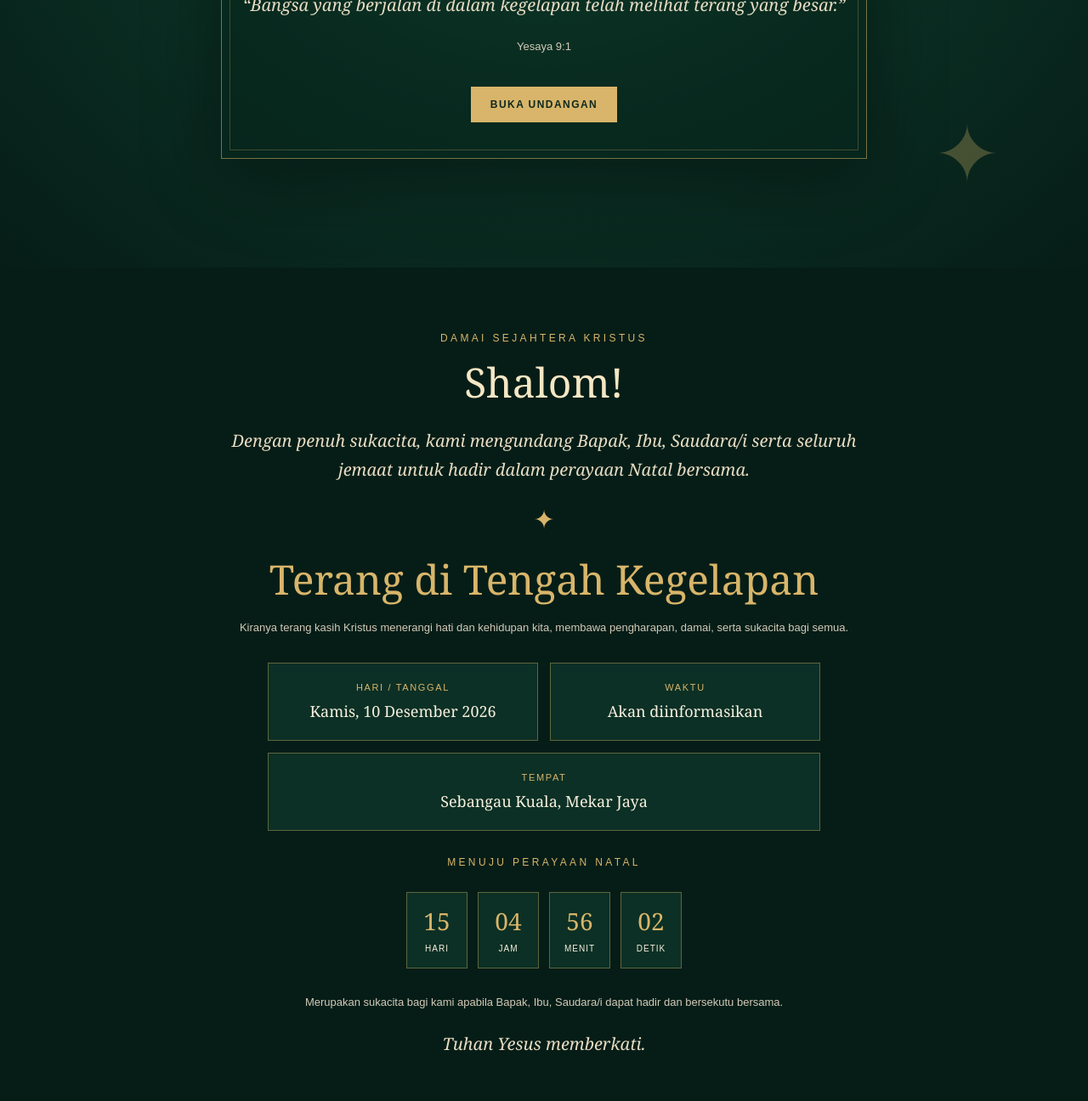
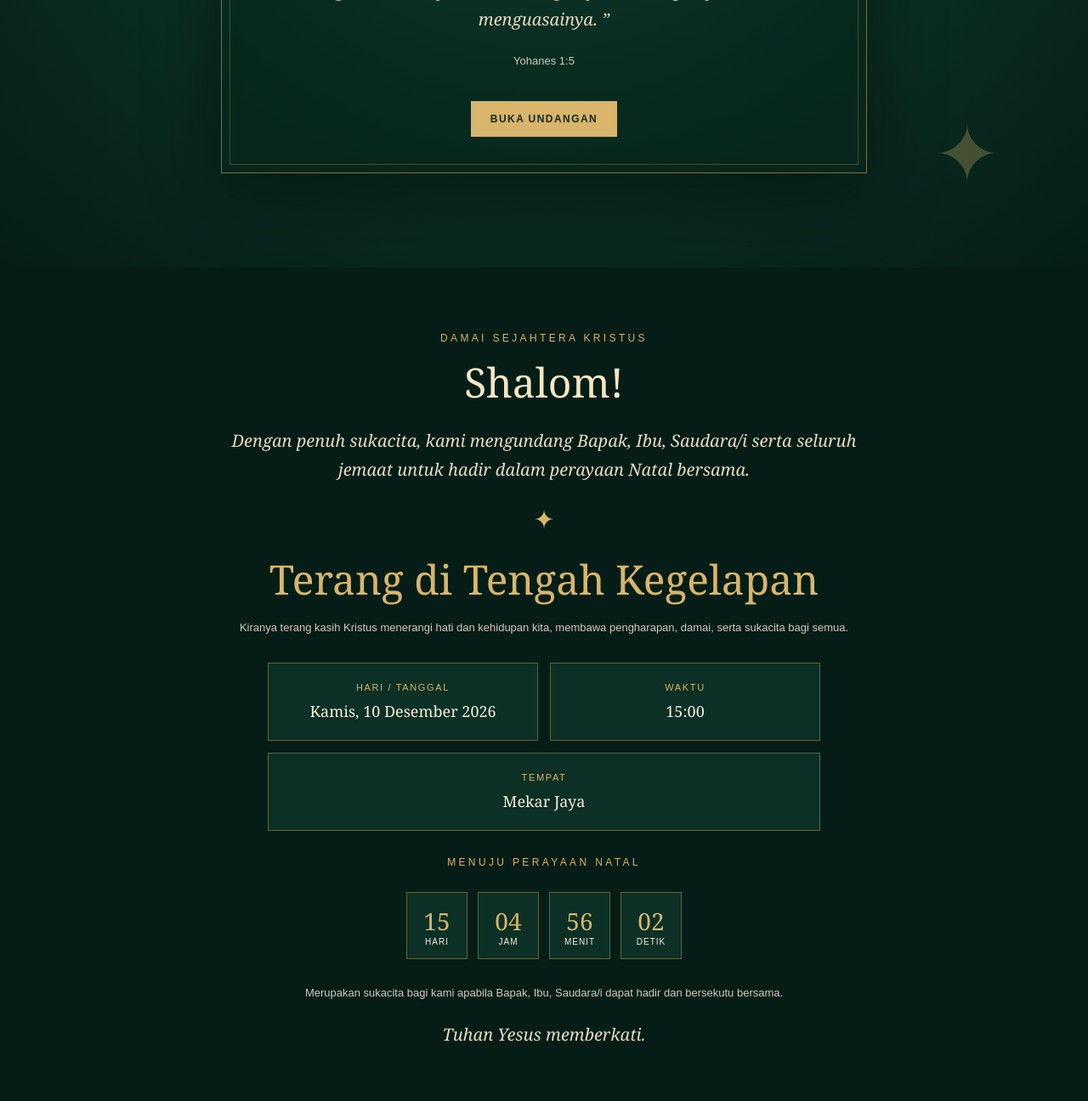
Before and after one commit to jeremyfarel15-cell/undangan-natal-alfa-omega, a plain HTML site: page index.html in a window 1280 px wide. Shown: the part 485-1781 px from the top of the page at 85% size. Drawn offline with Linux system fonts and the light colour scheme.

Commit message:
Update event details in index.html

```diff
--- a/index.html
+++ b/index.html
@@ -1,4 +1,4 @@
-<!DOCTYPE html>
+<DOCTYPE html>
 <html lang="id">
 <head>
 <meta charset="UTF-8">
@@ -44,8 +44,8 @@ footer{padding:45px 20px;text-align:center;background:#04150f;border-top:1px sol
   <div class="star">✧ ✦ ✧</div>
   <div class="subtitle">GBT Alfa Omega Sebangau Kuala</div>
   <h1>Terang di<br><span class="gold">Tengah Kegelapan</span></h1>
-  <p class="verse">“Bangsa yang berjalan di dalam kegelapan telah melihat terang yang besar.”</p>
-  <p class="small">Yesaya 9:1</p>
+  <p class="verse">“Terang itu bercahaya di dalam kegelapan dan kegelapan itu tidak menguasainya. ”</p>
+  <p class="small">Yohanes 1:5</p>
   <a class="button" href="#undangan">Buka Undangan</a>
  </div>
 </header>
@@ -59,8 +59,8 @@ footer{padding:45px 20px;text-align:center;background:#04150f;border-top:1px sol
   <p class="small">Kiranya terang kasih Kristus menerangi hati dan kehidupan kita, membawa pengharapan, damai, serta sukacita bagi semua.</p>
   <div class="details">
    <div class="detail"><b>Hari / Tanggal</b><span>Kamis, 10 Desember 2026</span></div>
-   <div class="detail"><b>Waktu</b><span>Akan diinformasikan</span></div>
-   <div class="detail" style="grid-column:1/-1"><b>Tempat</b><span>Sebangau Kuala, Mekar Jaya</span></div>
+   <div class="detail"><b>Waktu</b><span>15:00</span></div>
+   <div class="detail" style="grid-column:1/-1"><b>Tempat</b><span>Mekar Jaya</span></div>
   </div>
   <div class="kicker">Menuju Perayaan Natal</div>
   <div class="countdown" aria-label="Hitung mundur">
```
